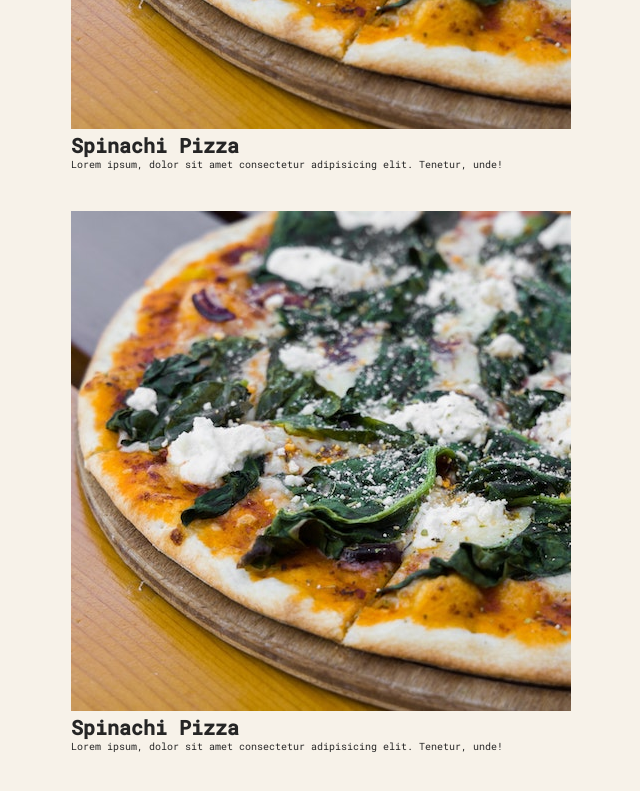
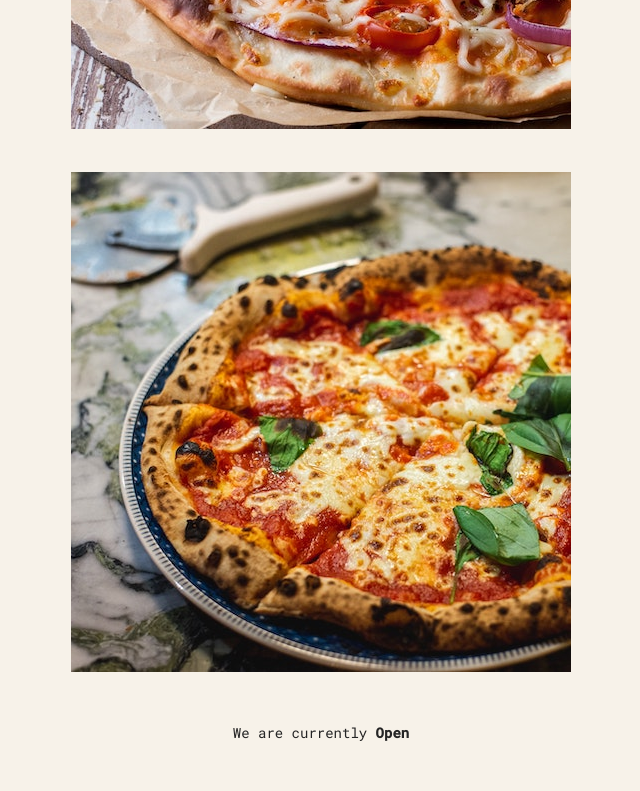
Before and after one commit to emmeiwhite/4.-React-to-succeed-no-shortcuts, a React (Vite) app: page / in a window 1280 px wide. Shown: the part 600-1391 px from the top of the page, without its empty margins (319-959 px from the left). Built offline with nearby package versions, Linux system fonts and the light colour scheme.

Commit message:
10. Reusing components with props. We pass data with props

```diff
--- a/src/App.jsx
+++ b/src/App.jsx
@@ -27,10 +27,8 @@ function Menu() {
   return (
     <div className="menu">
       <h2>Our Menu</h2>
-      <Pizza />
-      <Pizza />
-      <Pizza />
-      <Pizza />
+      <Pizza image="funghi.jpg" />
+      <Pizza image="margherita.jpg" />
     </div>
   )
 }
--- a/src/Pizza.jsx
+++ b/src/Pizza.jsx
@@ -1,12 +1,12 @@
-export default function Pizza() {
+export default function Pizza(props) {
   return (
     <div>
       <img
-        src="spinaci.jpg"
-        alt="spinach pizza"
+        src={props.image}
+        alt={props.name}
       />
-      <h1>Spinachi Pizza</h1>
-      <p>Lorem ipsum, dolor sit amet consectetur adipisicing elit. Tenetur, unde!</p>
+      <h1>{props.name}</h1>
+      <p>{props.desc}</p>
     </div>
   )
 }
```
